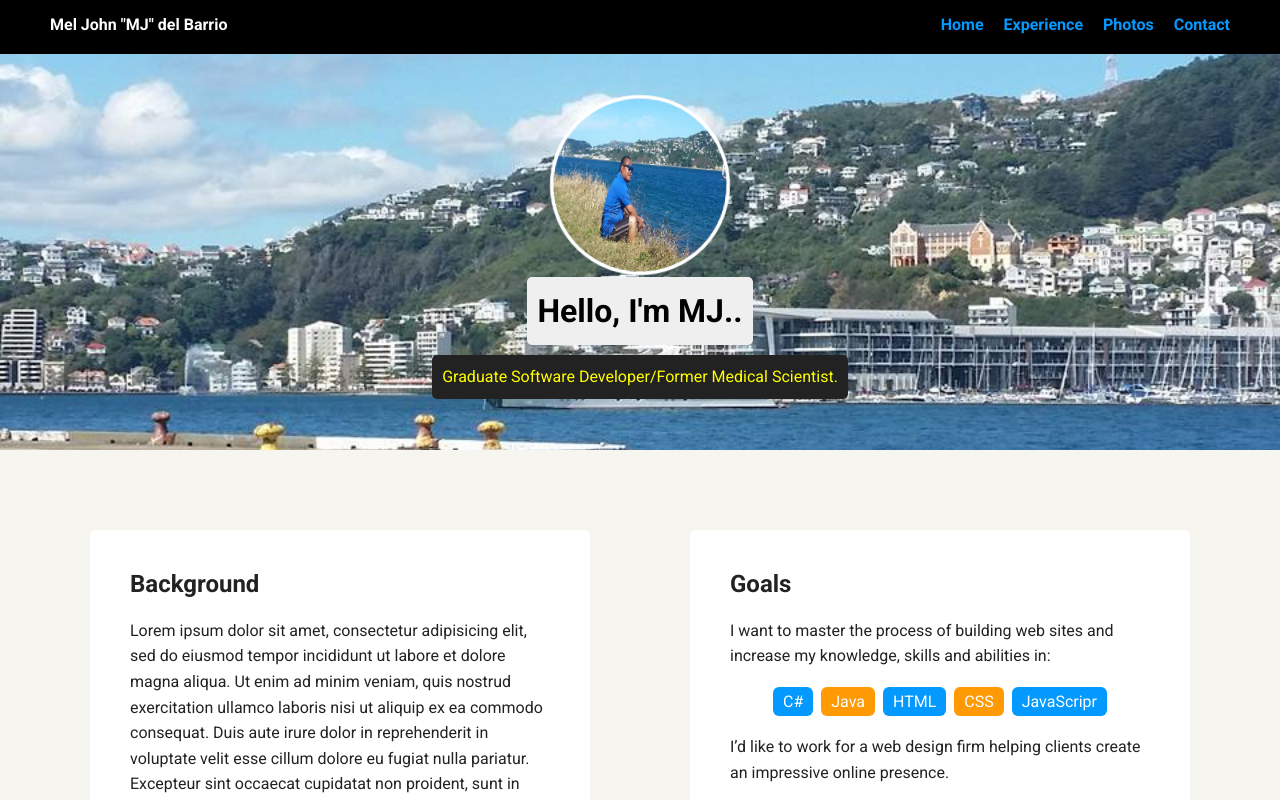
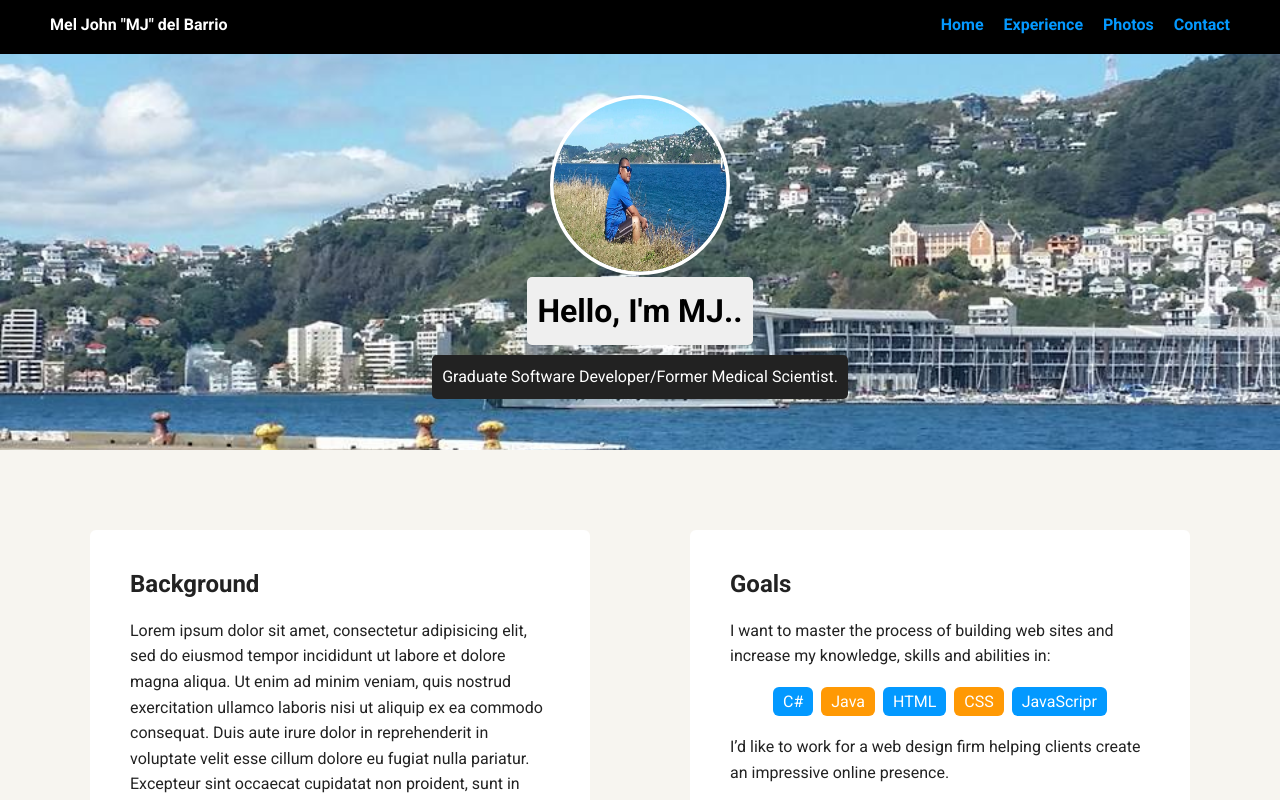
Before and after one commit to hemolyticus/PersonalWebsite, a plain HTML site: page index.html in a window 1280 px wide. In both pictures the pointer is over the picture 640 px from the left and 185 px from the top of the page. Shown: the top 800 px of the page. Drawn offline with Linux system fonts and the light colour scheme; a web font is replaced by a local one.

Commit message:
Altered colour scheme

```diff
--- a/styles.css
+++ b/styles.css
@@ -71,7 +71,7 @@ header .profile-image {
   transition: all .5s;
 }
 header .profile-image:hover {
-  transform: scale(1.2) rotate(5deg);
+  transform: scale(1.2) rotate(360deg);
 }
 .tag {
   background-color: #efefef;
@@ -83,7 +83,7 @@ header .profile-image:hover {
 }
 .subtitle {
   background-color: #222;
-  color: yellow;
+  color: white;
 }
 .card {
   margin: 30px;
```
